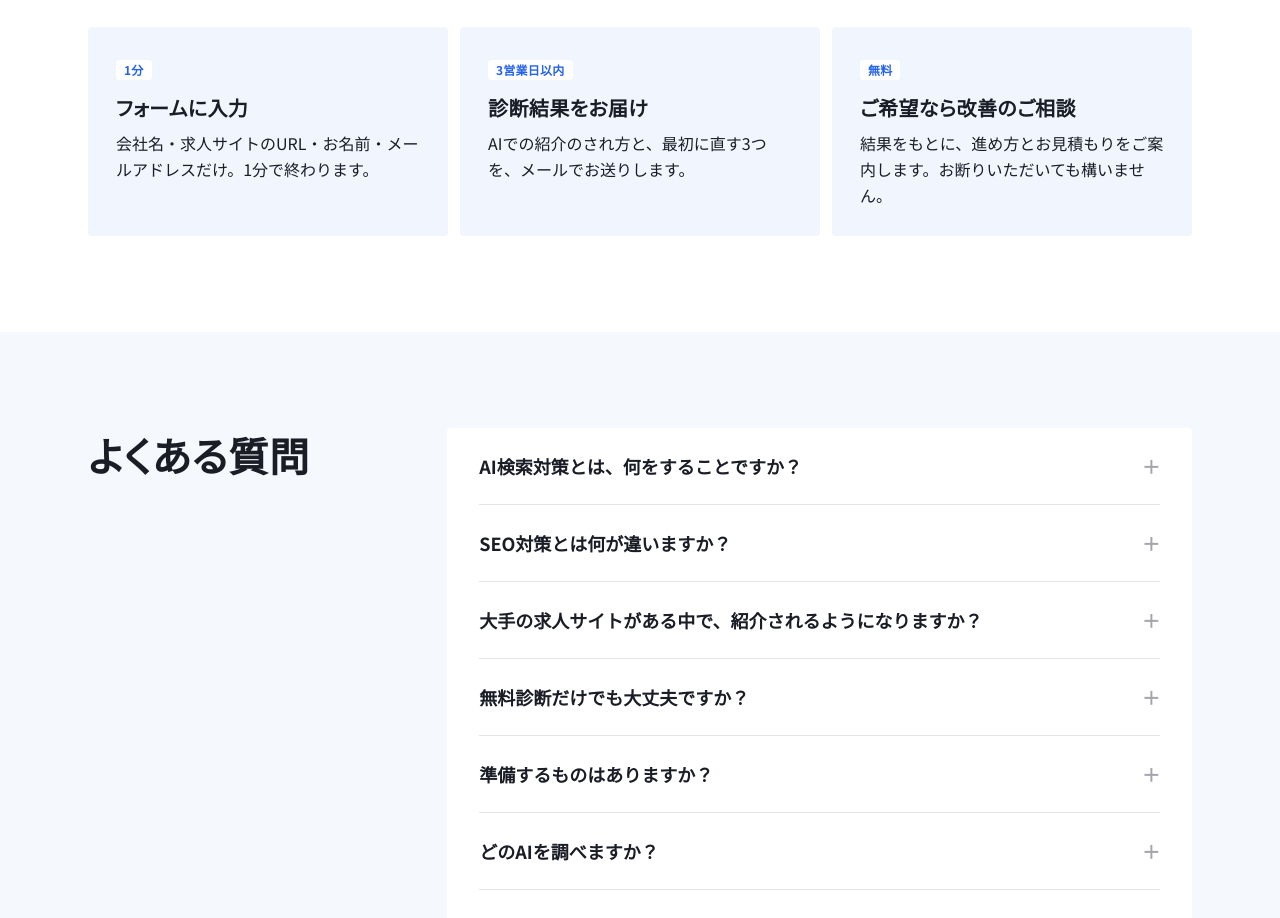
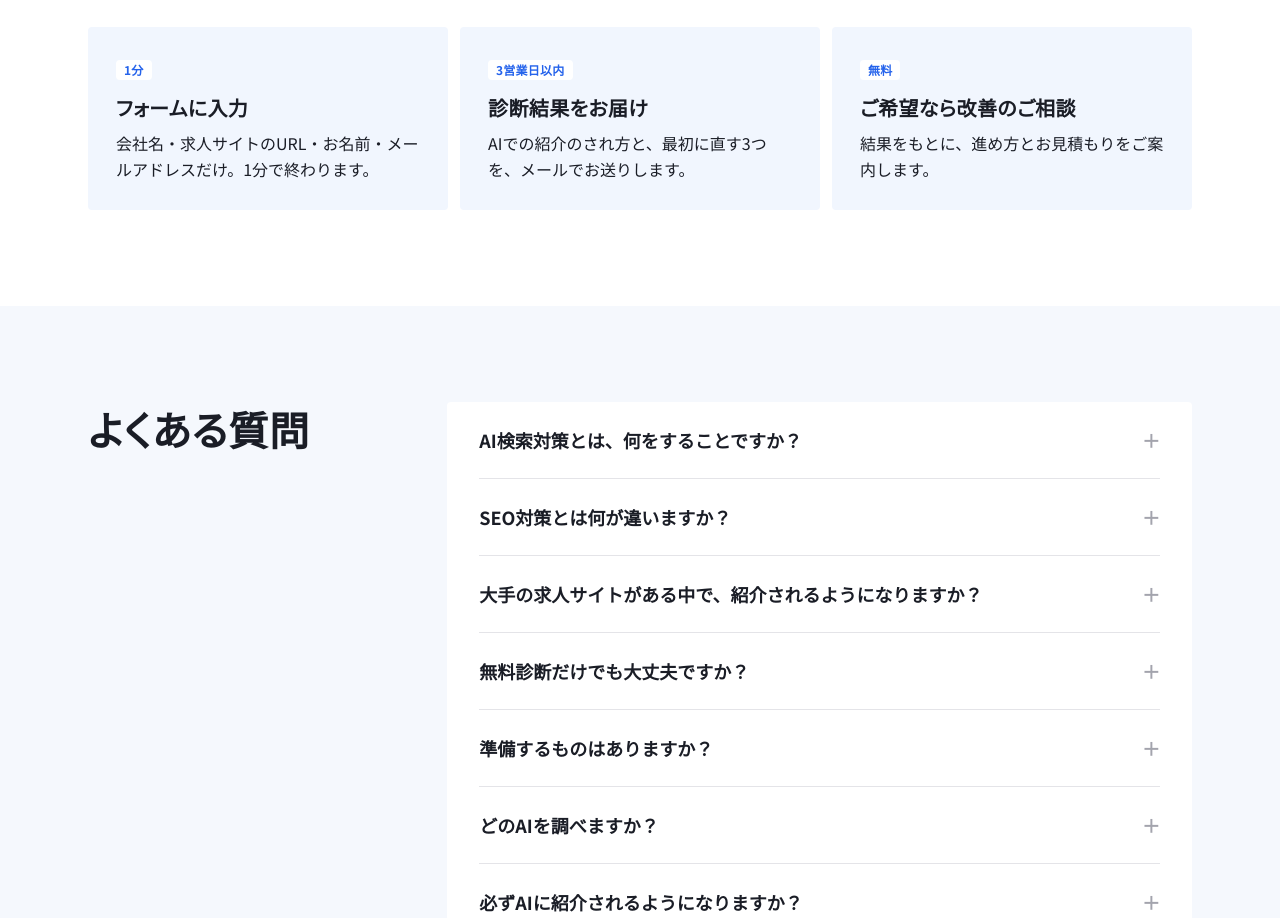
Before and after one commit to okonomidonn/test, a Next.js app: page /ai in a window 1280 px wide. Shown: the part 4940-5858 px from the top of the page. Built offline with nearby package versions, Linux system fonts and the light colour scheme; no server answers.

Commit message:
「お断りいただいても構いません」を削除する
Co-Authored-By: Claude Opus 5.5 <noreply@anthropic.com>
Claude-Session: https://claude.ai/code/session_01Th8iNbFkn2KLL5wKS71adU

```diff
--- a/src/components/ai/jobs-landing.tsx
+++ b/src/components/ai/jobs-landing.tsx
@@ -245,7 +245,7 @@ export function JobsLanding() {
           {[
             { t: "フォームに入力", b: "会社名・求人サイトのURL・お名前・メールアドレスだけ。1分で終わります。", tag: "1分" },
             { t: "診断結果をお届け", b: "AIでの紹介のされ方と、最初に直す3つを、メールでお送りします。", tag: "3営業日以内" },
-            { t: "ご希望なら改善のご相談", b: "結果をもとに、進め方とお見積もりをご案内します。お断りいただいても構いません。", tag: "無料" },
+            { t: "ご希望なら改善のご相談", b: "結果をもとに、進め方とお見積もりをご案内します。", tag: "無料" },
           ].map((x) => (
             <li key={x.t} className="rounded-md bg-[#F1F6FE] p-7">
               <span className="palt inline-block rounded-sm bg-white px-2 py-0.5 text-xs font-bold text-brand">{x.tag}</span>
```
